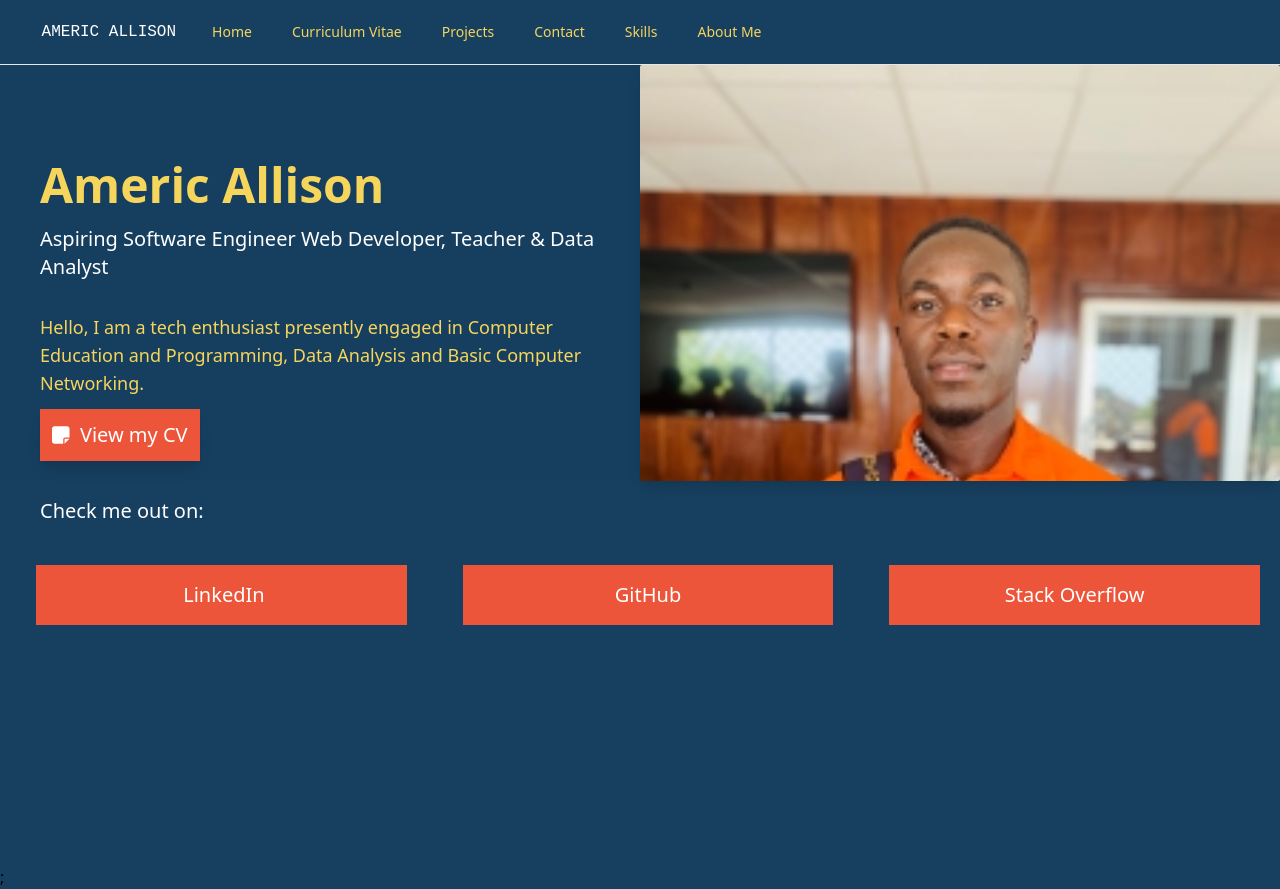
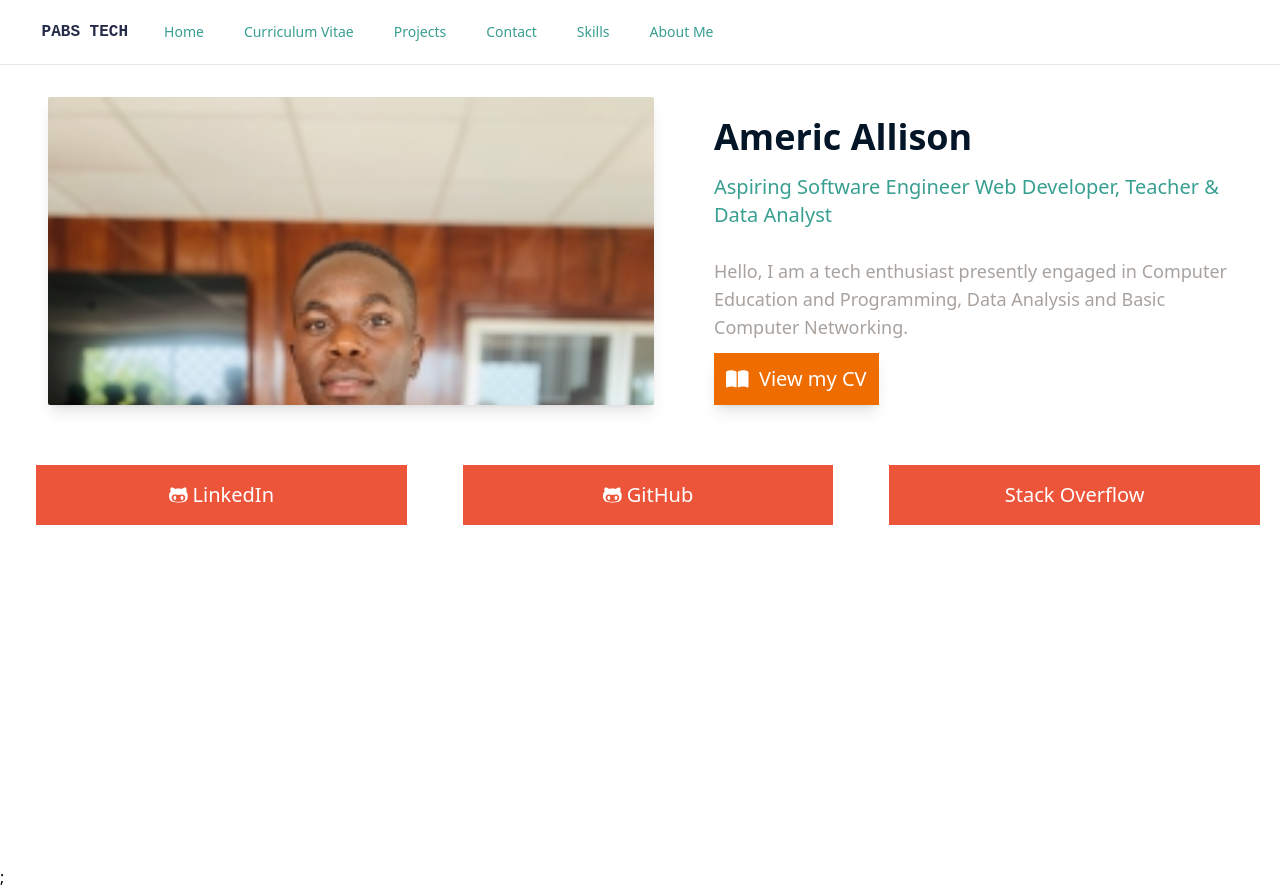
Before and after one commit to americallison/americportfolio_react, a React (Create React App) app: page / in a window 1280 px wide. Built offline with nearby package versions, Linux system fonts and the light colour scheme.

Commit message:
add brand icons

```diff
--- a/src/App.css
+++ b/src/App.css
@@ -1,6 +1,3 @@
-body {
-  background-color: #173F5F;
-}
 
 .logo-text {
   font-family: 'Courier New', Courier, monospace;
--- a/src/components/LandingBanner.js
+++ b/src/components/LandingBanner.js
@@ -2,7 +2,8 @@ import React from 'react';
 import profile from "../components/images/profile.jpg";
 import { Link } from 'react-router-dom';
 import { FontAwesomeIcon } from '@fortawesome/react-fontawesome';
-import { faNoteSticky } from '@fortawesome/free-solid-svg-icons';
+import { faBookOpen } from '@fortawesome/free-solid-svg-icons';
+import { faGithubAlt, faLinkedinIn} from '@fortawesome/free-brands-svg-icons';
 
 
 const LandingBanner = () => {
@@ -11,52 +12,49 @@ const LandingBanner = () => {
 
 <div className="relative min-h-screen">
   <div className="md:flex block">
+     {/* Image Banner */}
+     <div
+      className="md:w-6/12 shadow-lg p-5 md:h-auto md:m-5 md:ml-12 md:mt-8 h-64 rounded-sm animate-fade-in-image delay-3000"
+      style={{
+        backgroundImage: `url(${profile})`,
+        backgroundSize: 'cover',
+        backgroundPosition: 'object',
+      }}
+    ></div>
     {/* Text Container */}
-    <div className="md:w-6/12 w-full p-5 bg-[#173F5F] bg-opacity-90 flex flex-col justify-center">
-      <h3 className="text-[#f6d55c] text-5xl md:ml-5 md:mt-16 m-2 md:mr-5 md:mb-3 ms:px-5 md:pt-3 font-bold">
+    <div className="md:w-6/12 w-full p-5 bg-opacity-90 flex flex-col justify-center">
+      <h3 className="text-[#031627] text-4xl md:ml-5 md:mt-5 m-2 md:mr-5 md:mb-3 ms:px-5 md:pt-3 font-bold">
         Americ Allison
       </h3>
-      <small className="text-xl text-white md:ml-5 sm:m-2 md:mt-1 mt-1">
+      <small className="text-xl md:ml-5 text-[#389F91] m-2 md:mt-1 mt-1">
         Aspiring Software Engineer Web Developer, Teacher &amp; Data Analyst
       </small>
-      <p className="text-lg m-2 md:mb-3 md:mb-2 md:pt-3 md:ml-5 md:mt-3 text-[#F6D55C]">
+      <p className="text-lg m-2 md:mb-3 text-stone-400 mb-2 md:pt-3 md:ml-5 md:mt-2">
         Hello, I am a tech enthusiast presently engaged in Computer
         Education and Programming, Data Analysis and Basic Computer Networking.
       </p>
       <div>
         <Link to="/cv" className="md:m-5 m-2">
-          <button className="bg-[#ED553B] hover:bg-[#172F5F] text-xl text-white p-3 font-light shadow-lg
-          animate-fade-in-button delay-2000"><FontAwesomeIcon icon={faNoteSticky} />&nbsp;
+          <button className="bg-[#EF6C01] hover:bg-[#172F5F] text-xl text-white p-3 font-light shadow-lg
+          animate-fade-in-button delay-2000"><FontAwesomeIcon icon={faBookOpen} />&nbsp;
             View my CV
           </button>
         </Link>
       </div>
     </div>
 
-    {/* Image Banner */}
-    <div
-      className="md:w-6/12 w-full shadow-lg md:h-auto h-64 rounded-sm animate-fade-in-image delay-3000"
-      style={{
-        backgroundImage: `url(${profile})`,
-        backgroundSize: 'cover',
-        backgroundPosition: 'fit',
-      }}
-    ></div>
-  </div>
 
-  <div className="ml-5">
-    <p className="text-white ml-5 mt-4 text-xl">Check me out on:</p>
   </div>
 
   <div className="md:flex block md:mt-1 animate-fade-in-image delay-3000">
     <div className="md:w-4/12 w-full p-3 m-4">
       <button className="text-white w-full text-xl bg-[#ed553b] font-light p-4 m-2">
-      <FontAwesomeIcon icon={["fab", "github"]} />&nbsp;LinkedIn
+      <FontAwesomeIcon icon={faGithubAlt} />&nbsp;LinkedIn
       </button>
     </div>
     <div className="md:w-4/12 w-full p-3 m-4">
       <button className="text-white w-full text-xl bg-[#ed553b] font-light p-4 m-2">
-        GitHub
+      <FontAwesomeIcon icon={faGithubAlt} />&nbsp;GitHub
       </button>
     </div>
     <div className="md:w-4/12 p-3 w-full m-4">
--- a/src/components/MainNavBar.js
+++ b/src/components/MainNavBar.js
@@ -11,7 +11,7 @@ export default function MainNavBar () {
     };
 
     return (
-      <nav className="bg-[#173F5F] z-60">
+      <nav className="z-60">
           <div className="max-w-7xl mx-auto px-2 sm:px-6 lg:px-8">
               <div className="relative flex items-center justify-between h-16">
                   <div className="absolute inset-y-0 left-0 flex items-center sm:hidden">
@@ -69,35 +69,35 @@ export default function MainNavBar () {
                       {/* Logo */}
                       <div className="flex-shrink-0 flex items-center">
 
-                          <h1 className='text-white logo-text'>&nbsp;<Link to="/">AMERIC ALLISON</Link></h1>
+                          <h1 className='text-[#252B48] font-bold logo-text'>&nbsp;<Link to="/">PABS TECH</Link></h1>
                       </div>
                       {/* Navigation links */}
                       <div className="hidden justify-end sm:block sm:ml-6">
                           <div className="flex space-x-4">
-                              <Link to="/" className="text-[#f6d55c] hover:bg-gray-700 hover:text-white px-3 py-2 rounded-md text-sm font-medium"
+                              <Link to="/" className="text-[#389F91] hover:bg-gray-700 hover:text-white px-3 py-2 rounded-md text-sm font-medium"
                               >
                                   Home
                               </Link>
-                              <Link to="/cv" className="text-[#f6d55c] hover:bg-gray-700 hover:text-white px-3 py-2 rounded-md text-sm font-medium"
+                              <Link to="/cv" className="text-[#389F91] hover:bg-gray-700 hover:text-white px-3 py-2 rounded-md text-sm font-medium"
                               >
                                   Curriculum Vitae
                               </Link>
-                              <Link to="/projects" className="text-[#f6d55c] hover:bg-gray-700 hover:text-white px-3 py-2 rounded-md text-sm font-medium"
+                              <Link to="/projects" className="text-[#389F91] hover:bg-gray-700 hover:text-white px-3 py-2 rounded-md text-sm font-medium"
                               >
                                               Projects
                               </Link>
                               <Link to="/contact"
-                                  className="text-[#f6d55c] hover:bg-gray-700 hover:text-white px-3 py-2 rounded-md text-sm font-medium"
+                                  className="text-[#389F91] hover:bg-gray-700 hover:text-white px-3 py-2 rounded-md text-sm font-medium"
                               >
                                  Contact
                               </Link>
                               <Link to="/skills"
-                                  className="text-[#f6d55c] hover:bg-gray-700 hover:text-white px-3 py-2 rounded-md text-sm font-medium"
+                                  className="text-[#389F91] hover:bg-gray-700 hover:text-white px-3 py-2 rounded-md text-sm font-medium"
                               >
                                  Skills
                               </Link>
                               <Link to="/about"
-                                  className="text-[#f6d55c] hover:bg-gray-700 hover:text-white px-3 py-2 rounded-md text-sm font-medium"
+                                  className="text-[#389F91] hover:bg-gray-700 hover:text-white px-3 py-2 rounded-md text-sm font-medium"
                               >
                                  About Me
                               </Link>
@@ -107,14 +107,14 @@ export default function MainNavBar () {
 </div>
 <div>
                   {menuShow ? (
-                      <div className="absolute inset-top-[12] inset-left-[2] bg-black bg-opacity-50 z-40 p-2">
+                      <div className="absolute inset-top-[12] inset-left-[2] bg- z-40 p-5">
                       <ul>
-                          <li className='md:hidden p-1 text-[#f6d55c]'><Link to="/">Home</Link></li>
-                          <li className='md:hidden p-1 text-[#f6d55c]'><Link to="/cv">CV</Link></li>
-                          <li className="md:hidden p-1 text-[#f6d55c]"><Link to="/projects">Projects</Link></li>
-                          <li className='md:hidden p-1 text-[#f6d55c]'><a href="/contact">Contact</a></li>
-                          <li className='md:hidden p-1 text-[#f6d55c]'><a href="/skills">Skills</a></li>
-                          <li className='md:hidden p-1 text-[#f6d55c]'><a href="/about">About Me</a></li>
+                          <li className='md:hidden p-1 text-[#389F91]'><Link to="/">Home</Link></li>
+                          <li className='md:hidden p-1 text-[#389F91]'><Link to="/cv">CV</Link></li>
+                          <li className="md:hidden p-1 text-[#389F91]"><Link to="/projects">Projects</Link></li>
+                          <li className="md:hidden p-1 text-[#389F91]"><Link to="/contact">Contact</Link></li>
+                          <li className='md:hidden p-1 text-[#f6d55c]'><Link to="/skills">Skills</Link></li>
+                          <li className='md:hidden p-1 text-[#f6d55c]'><Link to="/about">About Me</Link></li>
                                 </ul>
                       </div>
                   ): ("")}
```
